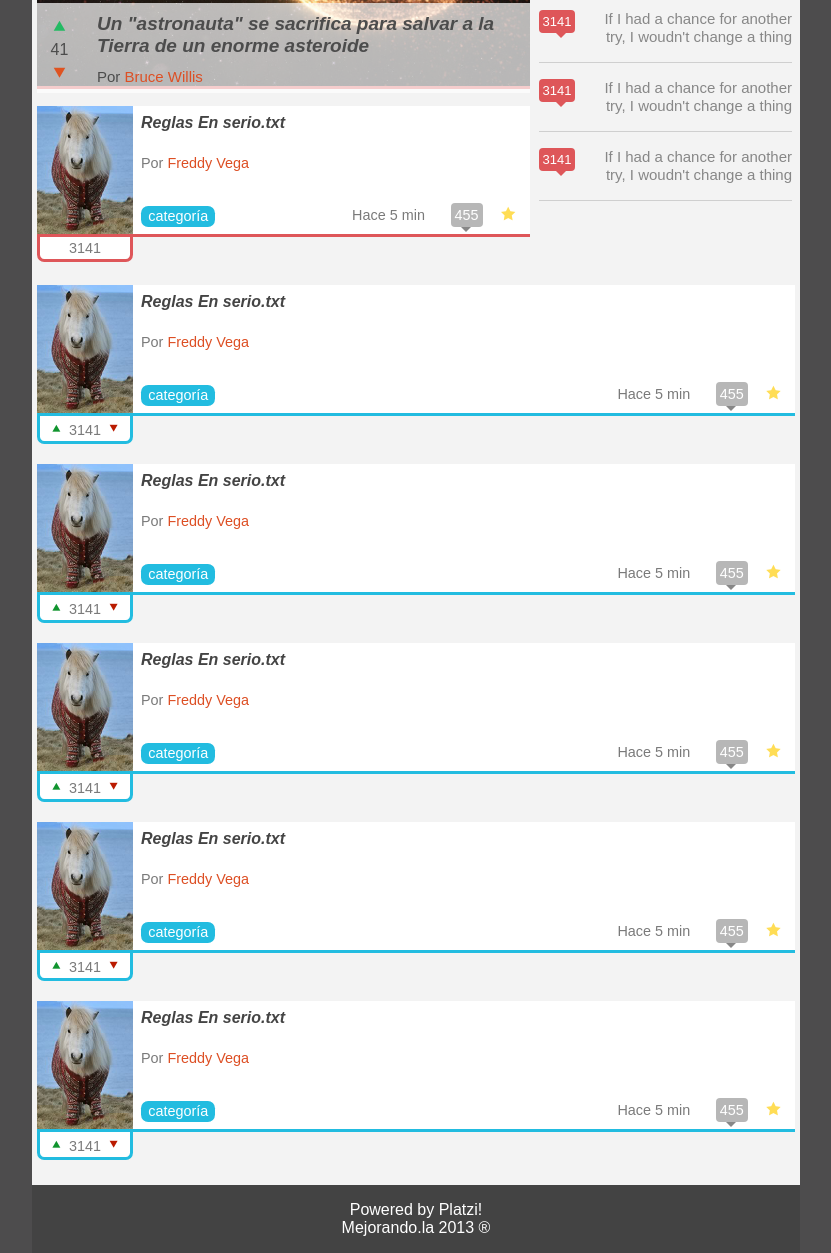
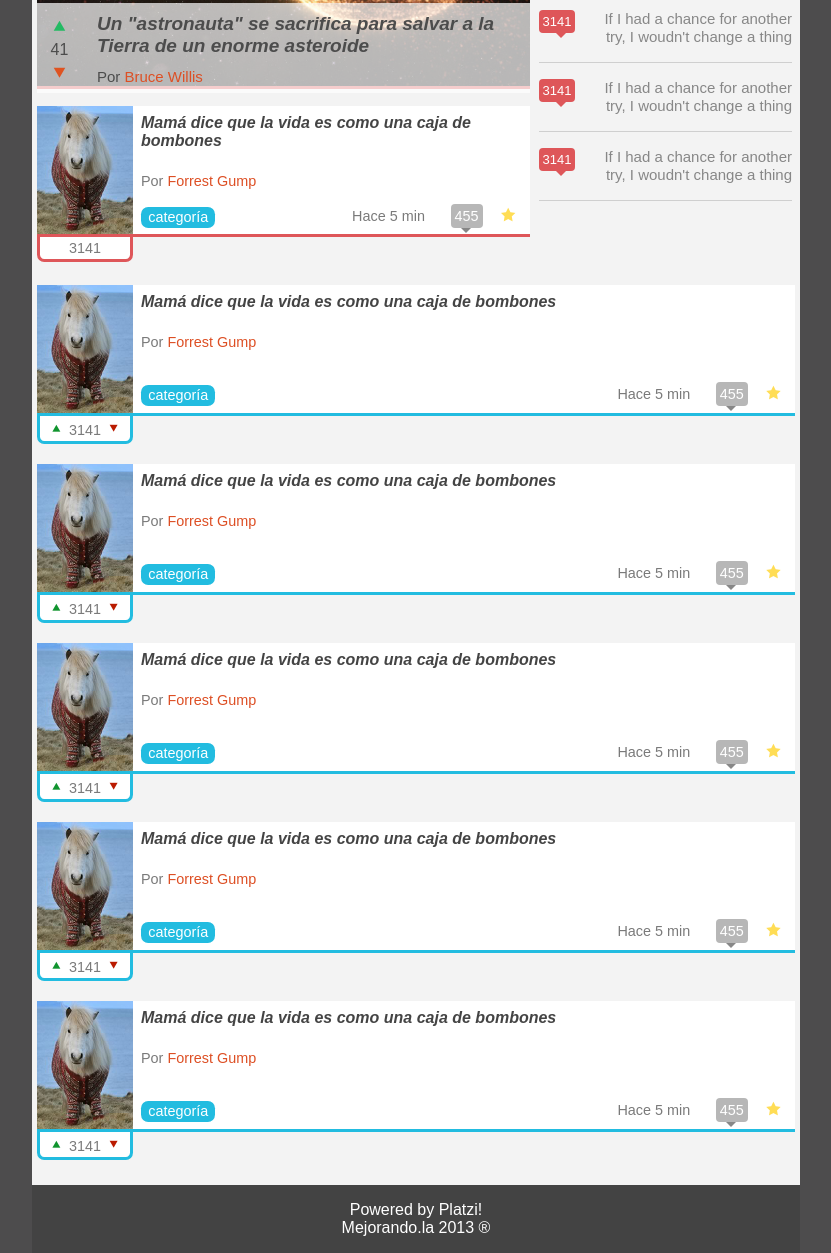
Before and after one commit to believe1793/Puls3-Mejorando.la, a plain HTML site: page index.html in a window 1280 px wide. Shown: the part 449-1702 px from the top of the page, without its empty margins (224-1055 px from the left). Drawn offline with Linux system fonts and the light colour scheme.

Commit message:
Frases de Forrest Gump

```diff
--- a/index.html
+++ b/index.html
@@ -107,10 +107,11 @@
 				<img src="imagen.jpg" />
 			</figure>
 			<h2 id="titulo_item_sec">
-				<a href="#">Reglas En serio.txt</a>
+				<a href="#">Mamá dice que la vida es como una caja de bombones
+				</a>
 			</h2>
 			<p id="autor_item_sec">
-				Por <a href="#">Freddy Vega</a>
+				Por <a href="#">Forrest Gump</a>
 			</p>
 			<p id="datos_item_sec">
 				<a id="tag_item_sec" href="#">categoría</a>
@@ -130,10 +131,11 @@
 				<img src="imagen.jpg" />
 			</figure>
 			<h2 class="titulo_item">
-				<a href="#">Reglas En serio.txt</a>
+				<a href="#">Mamá dice que la vida es como una caja de bombones
+				</a>
 			</h2>
 			<p class="autor_item">
-				Por <a href="#">Freddy Vega</a>
+				Por <a href="#">Forrest Gump</a>
 			</p>
 			<p class="datos_item">
 				<a class="tag_item" href="#">categoría</a>
@@ -153,10 +155,11 @@
 				<img src="imagen.jpg" />
 			</figure>
 			<h2 class="titulo_item">
-				<a href="#">Reglas En serio.txt</a>
+				<a href="#">Mamá dice que la vida es como una caja de bombones
+				</a>
 			</h2>
 			<p class="autor_item">
-				Por <a href="#">Freddy Vega</a>
+				Por <a href="#">Forrest Gump</a>
 			</p>
 			<p class="datos_item">
 				<a class="tag_item" href="#">categoría</a>
@@ -176,10 +179,11 @@
 				<img src="imagen.jpg" />
 			</figure>
 			<h2 class="titulo_item">
-				<a href="#">Reglas En serio.txt</a>
+				<a href="#">Mamá dice que la vida es como una caja de bombones
+				</a>
 			</h2>
 			<p class="autor_item">
-				Por <a href="#">Freddy Vega</a>
+				Por <a href="#">Forrest Gump</a>
 			</p>
 			<p class="datos_item">
 				<a class="tag_item" href="#">categoría</a>
@@ -199,10 +203,11 @@
 				<img src="imagen.jpg" />
 			</figure>
 			<h2 class="titulo_item">
-				<a href="#">Reglas En serio.txt</a>
+				<a href="#">Mamá dice que la vida es como una caja de bombones
+				</a>
 			</h2>
 			<p class="autor_item">
-				Por <a href="#">Freddy Vega</a>
+				Por <a href="#">Forrest Gump</a>
 			</p>
 			<p class="datos_item">
 				<a class="tag_item" href="#">categoría</a>
@@ -222,10 +227,11 @@
 				<img src="imagen.jpg" />
 			</figure>
 			<h2 class="titulo_item">
-				<a href="#">Reglas En serio.txt</a>
+				<a href="#">Mamá dice que la vida es como una caja de bombones
+				</a>
 			</h2>
 			<p class="autor_item">
-				Por <a href="#">Freddy Vega</a>
+				Por <a href="#">Forrest Gump</a>
 			</p>
 			<p class="datos_item">
 				<a class="tag_item" href="#">categoría</a>
--- a/responsive.css
+++ b/responsive.css
@@ -79,7 +79,7 @@
 	}
 	#contenido #item_sec #datos_item_sec
 	{
-		margin: 35px 0 0 0;
+		margin: 18px 0 0 0;
 		text-align: right;
 	}
 	#contenido #item_sec #datos_item_sec #comentarios_item_sec
```
Also changed, not shown: 1 other file.
